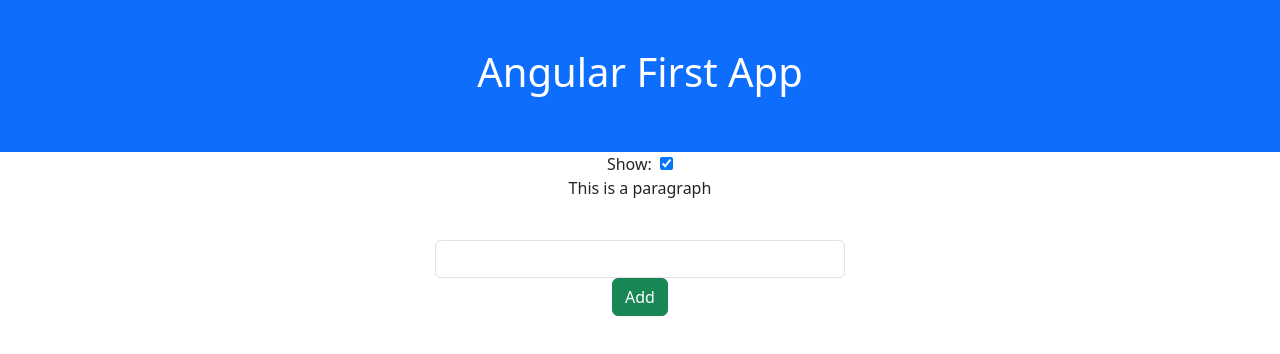
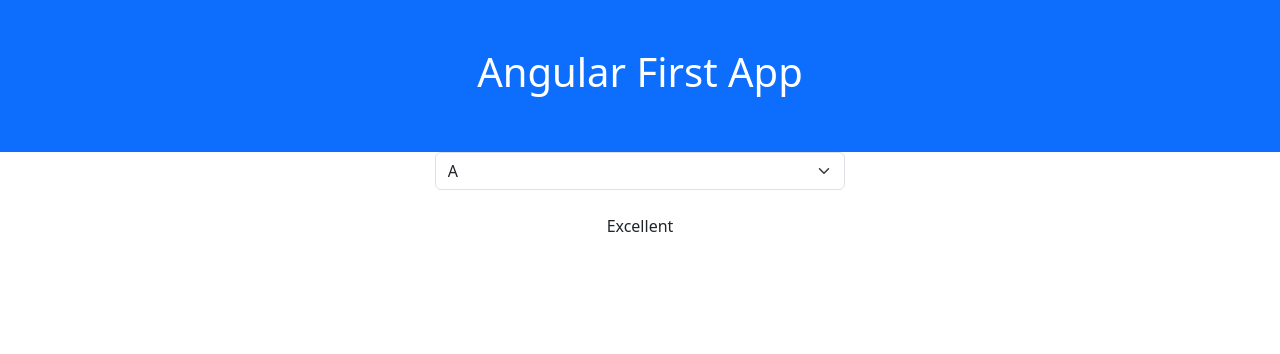
Before and after one commit to jagasia/harman1, an Angular app in the folder Angular/first-app/: page / in a window 1280 px wide. Shown: the top 354 px of the page. Built offline with nearby package versions, Linux system fonts and the light colour scheme.

Commit message:
16Jun 16:32

```diff
--- a/Angular/first-app/src/app/app.html
+++ b/Angular/first-app/src/app/app.html
@@ -9,7 +9,8 @@
       <!-- <app-color></app-color> -->
        <!-- <app-palette></app-palette> -->
         <!-- <app-signin></app-signin> -->
-         <app-country></app-country>
+         <!-- <app-country></app-country> -->
+          <app-switch-demo></app-switch-demo>
   </div>
   <div class="col-md-4"></div>
 </div>
--- a/Angular/first-app/src/app/app.ts
+++ b/Angular/first-app/src/app/app.ts
@@ -1,11 +1,11 @@
 import { Component } from "@angular/core";
 import { FormsModule } from "@angular/forms";
-import { Country } from "./country/country";
+import { SwitchDemo } from "./switch-demo/switch-demo";
 
 
 @Component({
   selector: 'app-root',
-  imports: [FormsModule, Country],
+  imports: [FormsModule, SwitchDemo],
   templateUrl: './app.html',
   // template:`Hi this is template`,
   styleUrl: './app.css'
--- /dev/null
+++ b/Angular/first-app/src/app/switch-demo/switch-demo.html
@@ -0,0 +1,15 @@
+
+<select name="grade" [(ngModel)]="grade" class="form-select">
+    <option>A</option>
+    <option>B</option>
+    <option>C</option>
+    <option>D</option>
+</select>
+<br/>
+
+<div [ngSwitch]="grade">
+    <p *ngSwitchCase="'A'">Excellent</p>
+    <p *ngSwitchCase="'B'">Good</p>
+    <p *ngSwitchCase="'C'">Fair</p>
+    <p *ngSwitchCase="'D'">Satisfactory</p>
+</div>
--- /dev/null
+++ b/Angular/first-app/src/app/switch-demo/switch-demo.ts
@@ -0,0 +1,13 @@
+import { CommonModule } from '@angular/common';
+import { Component } from '@angular/core';
+import { FormsModule } from '@angular/forms';
+
+@Component({
+  selector: 'app-switch-demo',
+  imports: [FormsModule,CommonModule],
+  templateUrl: './switch-demo.html',
+  styleUrl: './switch-demo.css'
+})
+export class SwitchDemo {
+  grade:string='A';
+}
```
Also changed, not shown: Angular/first-app/src/app/switch-demo/switch-demo.css (added), 2 other files (tests, documents, lock files or other folders).
